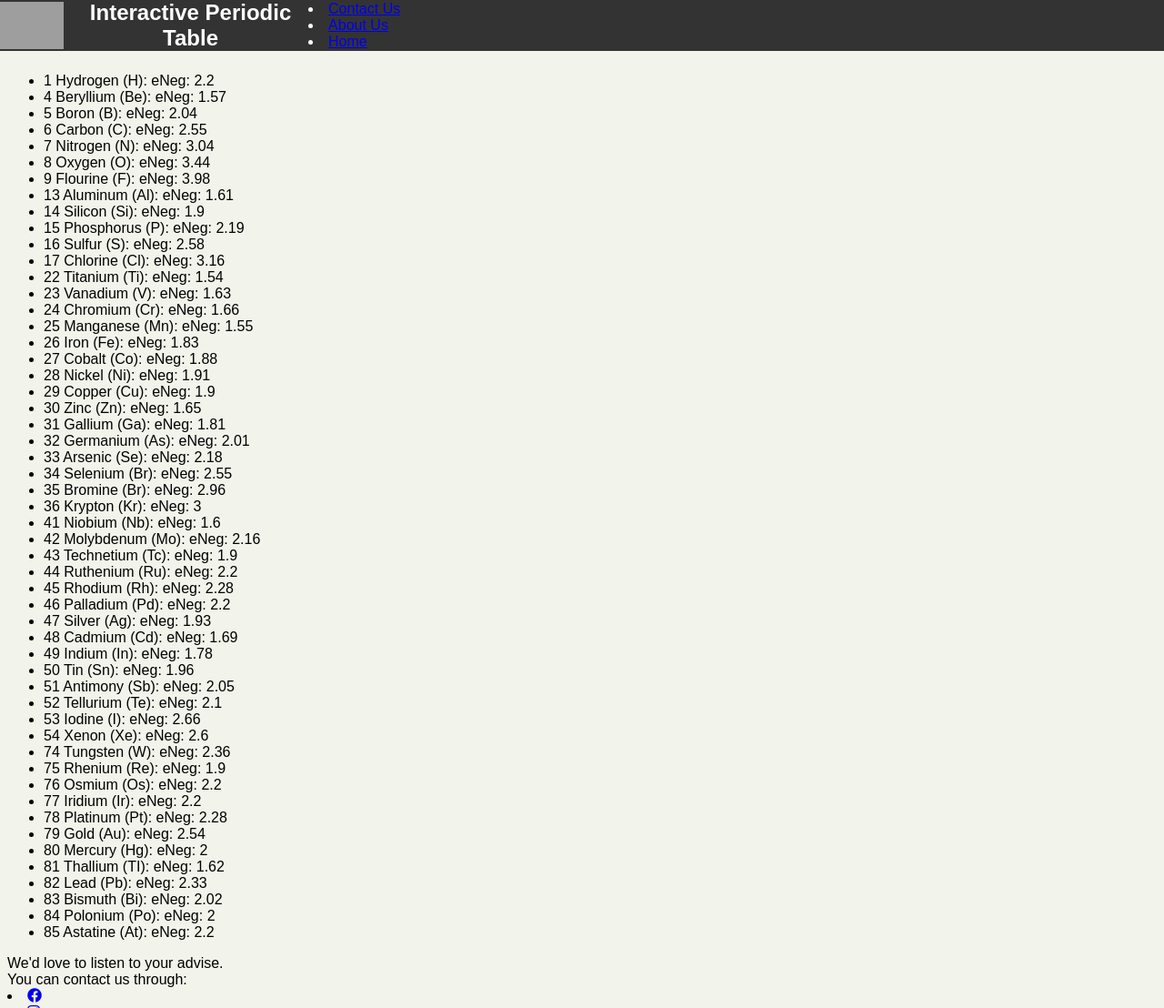
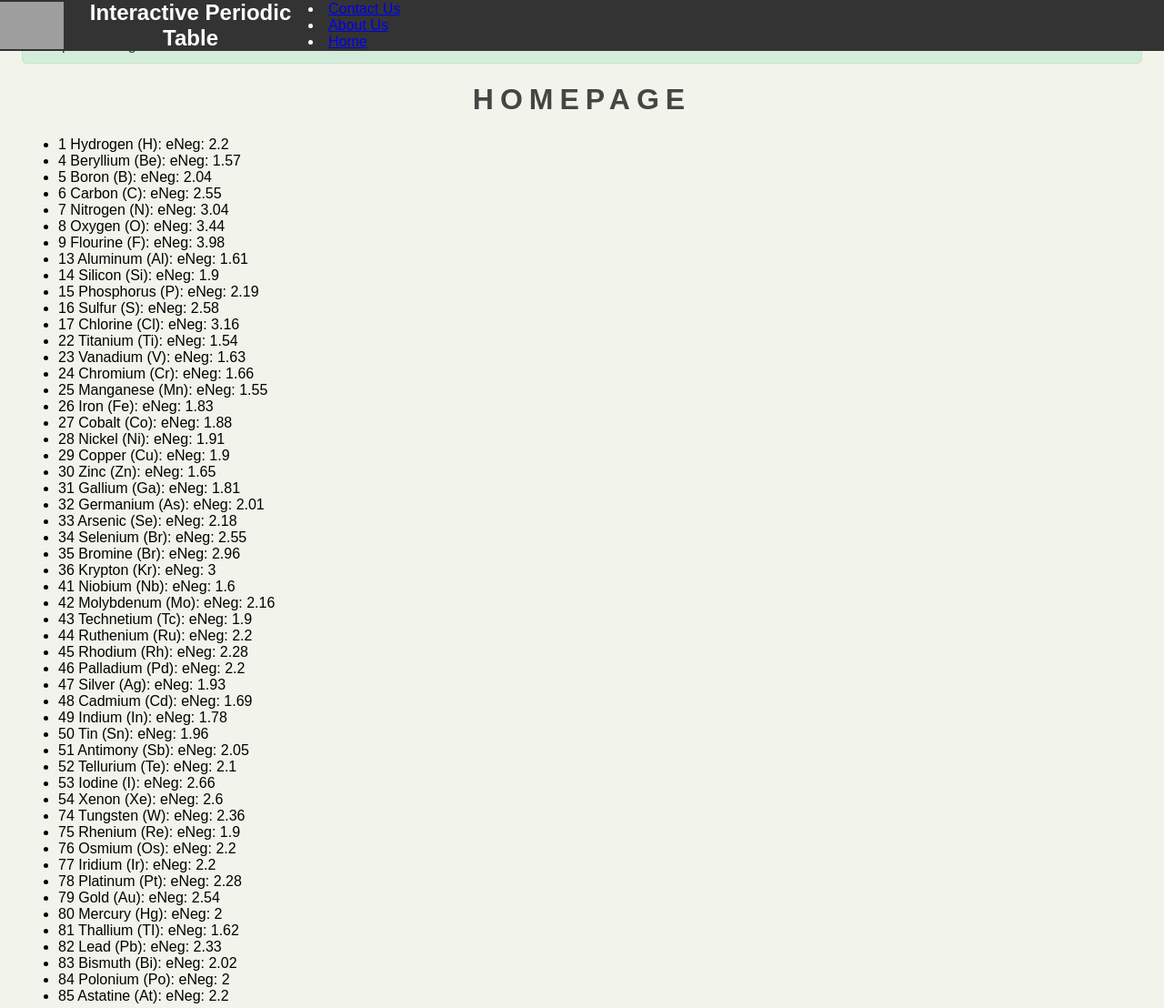
Before and after one commit to M1k3ez/ipt, a Flask app: page / in a window 1280 px wide. Shown: the top 1108 px of the page at 91% size. Run offline with Flask 3, Linux system fonts and the light colour scheme; tables that the repository leaves empty hold one stand-in row (values such as "Sample post"); one stand-in notice (Sample message) is shown; grey boxes are pictures that could not be loaded.

Commit message:
update flash message
Update flash message in header, fixed bugs changed from add_header to reply_to.
All should worked

```diff
--- a/Y13-DTP/app.py
+++ b/Y13-DTP/app.py
@@ -7,6 +7,7 @@ from wtforms.validators import DataRequired, Email, Length
 from dotenv import load_dotenv
 from sqlalchemy import cast, Float
 import os
+import logging
 
 load_dotenv()
 
@@ -23,10 +24,10 @@ app.config['MAIL_USE_SSL'] = os.getenv('MAIL_USE_SSL') == 'True'
 app.config['MAIL_USERNAME'] = os.getenv('MAIL_USERNAME')
 app.config['MAIL_PASSWORD'] = os.getenv('MAIL_PASSWORD')
 app.config['MAIL_DEFAULT_SENDER'] = os.getenv('MAIL_DEFAULT_SENDER')
+app.config['MAIL_DEBUG'] = True
 
 mail = Mail(app)
 db.init_app(app)
-
 
 class ContactForm(FlaskForm):
     name = StringField('Name', validators=[DataRequired(), Length(min=2, max=50)])
@@ -40,7 +41,6 @@ class ContactForm(FlaskForm):
     message = TextAreaField('Message', validators=[DataRequired()])
     submit = SubmitField('Send Message')
 
-
 @app.route('/')
 def home():
     elements = elementcontent.query.filter(
@@ -49,26 +49,28 @@ def home():
     ).all()
     return render_template("home.html", elements=elements) if elements else render_template("404.html")
 
-
 @app.route("/contact", methods=['GET', 'POST'])
 def contact():
     form = ContactForm()
     if form.validate_on_submit():
         try:
-            msg = Message(form.subject.data,
-                          sender=app.config['MAIL_DEFAULT_SENDER'],
-                          recipients=["ipttnoreply@gmail.com"])
-            msg.add_header('Reply-To', form.email.data)
+            msg = Message(
+                subject=form.subject.data,
+                sender=app.config['MAIL_DEFAULT_SENDER'],
+                recipients=["ipttnoreply@gmail.com"]
+            )
+            msg.reply_to = form.email.data
             msg.body = f"Name: {form.name.data}\nEmail: {form.email.data}\nPhone: {form.telephone.data}\nMessage: {form.message.data}"
             mail.send(msg)
             flash('Your message has been sent successfully!', 'success')
         except Exception as e:
+            logging.error("Failed to send email", exc_info=True)
             flash(f'Failed to send message: {str(e)}', 'error')
         return redirect(url_for('contact'))
     return render_template('contact.html', form=form)
 
-
 if __name__ == '__main__':
+    logging.basicConfig(level=logging.DEBUG)
     with app.app_context():
         db.create_all()
     app.run(debug=True)
--- a/Y13-DTP/static/css/style.css
+++ b/Y13-DTP/static/css/style.css
@@ -1317,3 +1317,27 @@ textarea {
     font-size: 0.875em;
   }
 }
+.flashes {
+  list-style-type: none;
+  padding: 0;
+  margin: 20px 0;
+}
+
+.flashes li {
+  margin: 10px 0;
+  padding: 10px;
+  border: 1px solid;
+  border-radius: 5px;
+}
+
+.flashes li.success {
+  background-color: #d4edda;
+  color: #155724;
+  border-color: #c3e6cb;
+}
+
+.flashes li.error {
+  background-color: #f8d7da;
+  color: #721c24;
+  border-color: #f5c6cb;
+}
--- a/Y13-DTP/templates/layout.html
+++ b/Y13-DTP/templates/layout.html
@@ -20,6 +20,16 @@
                 <li><a href="/">Home</a></li>
             </div>
         </div>
+        <div class="container">
+            {% with messages = get_flashed_messages(with_categories=true) %}
+              {% if messages %}
+                <ul class="flashes">
+                  {% for category, message in messages %}
+                    <li class="{{ category }}">{{ message }}</li>
+                  {% endfor %}
+                </ul>
+              {% endif %}
+            {% endwith %}
         {%block content%}{%endblock%}
         {% include "footer.html" %}
     </body>
```
